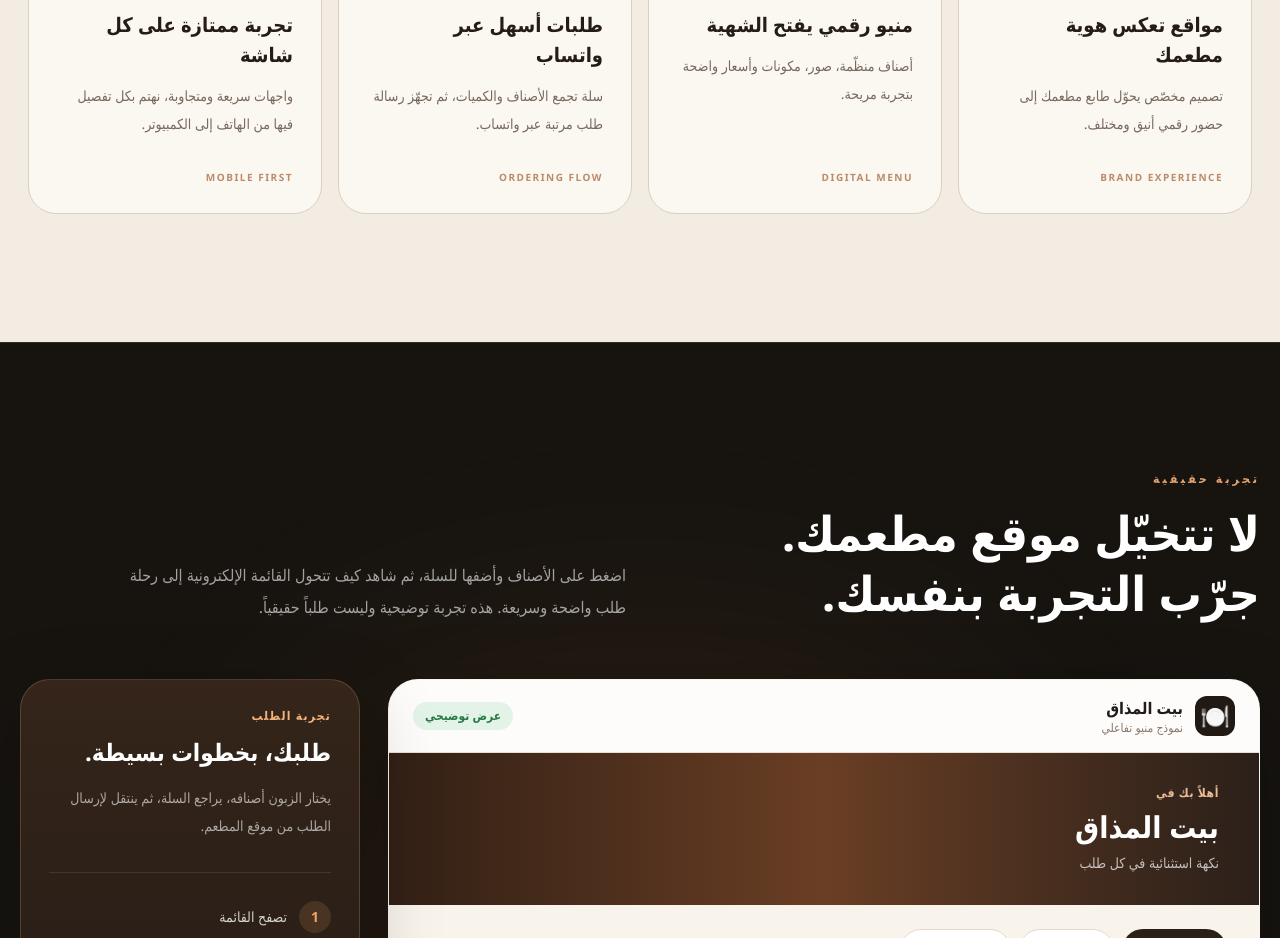
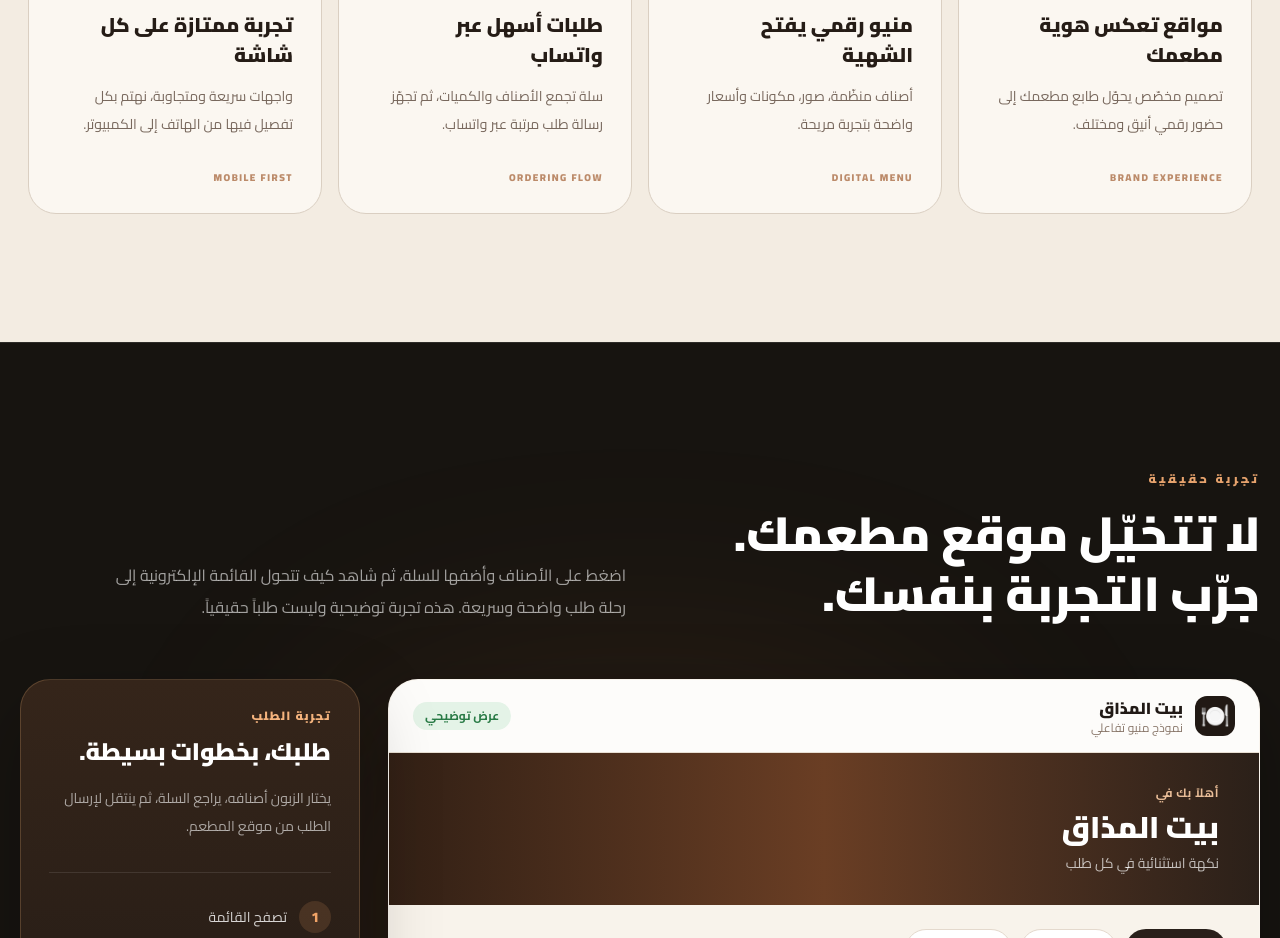
Before and after one commit to mohamadnahili99-gif/webfikra, a Next.js app: page / in a window 1280 px wide. Shown: the part 1500-2438 px from the top of the page. Built offline with nearby package versions, Linux system fonts and the light colour scheme.

Commit message:
style: apply Cairo for Arabic and Geist for English marketing content

```diff
--- a/app/globals.css
+++ b/app/globals.css
@@ -28,9 +28,12 @@ body {
 
 /* WEBFIKRA 2026 visual identity — scoped to the marketing website. */
 .wf-site {
-  font-family: "Segoe UI", Tahoma, Arial, sans-serif;
+  font-family: var(--font-webfikra-arabic), Tahoma, Arial, sans-serif;
   color-scheme: dark;
   scroll-behavior: smooth;
+}
+.wf-site[lang="en"] {
+  font-family: var(--font-geist-sans), Arial, sans-serif;
 }
 .wf-site * {
   box-sizing: border-box;
```
